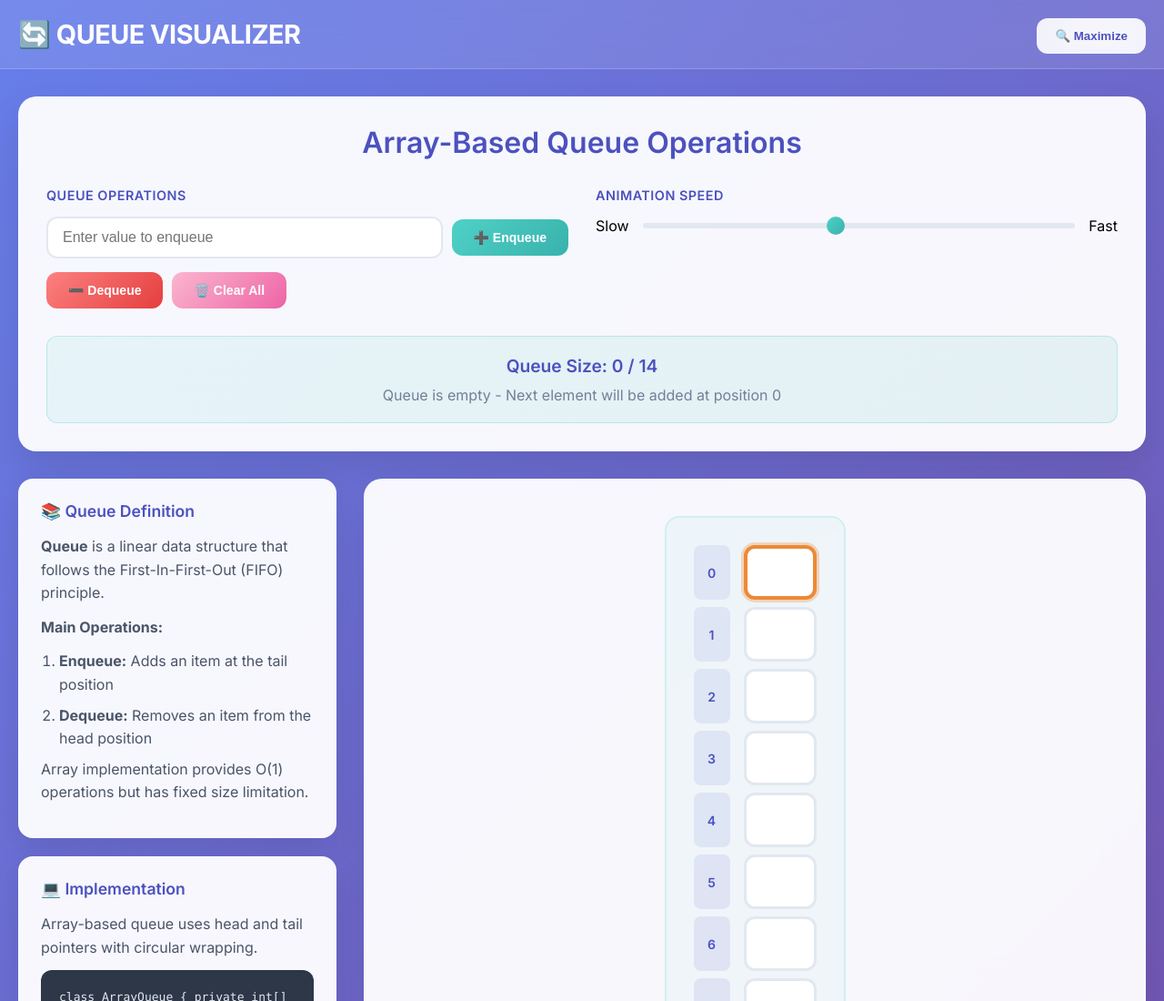
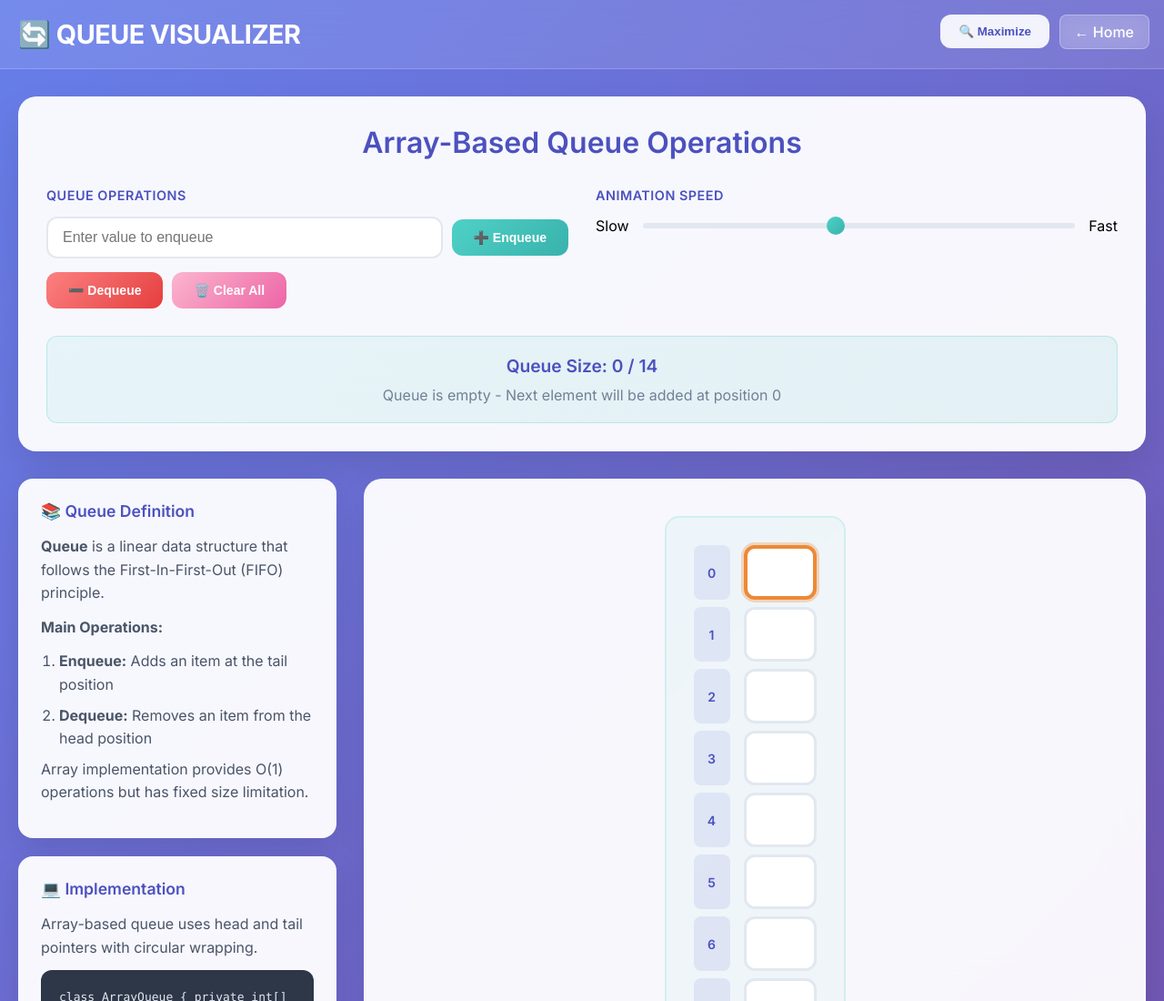
Before and after one commit to luwigidapo/FinalAlgorithmVisual, a plain HTML site: page Sorting/queue.html in a window 1280 px wide. Shown: the top 1100 px of the page at 91% size. Drawn offline with Linux system fonts and the light colour scheme.

Commit message:
Update queue.html

```diff
--- a/Sorting/queue.html
+++ b/Sorting/queue.html
@@ -50,20 +50,30 @@
             letter-spacing: -0.5px;
         }
 
-        .home-btn {
-            background: rgba(255, 255, 255, 0.15);
+
+        #mainlink {
+            position: absolute;
+            top: 1rem;
+            right: 1rem;
+            z-index: 10;
+        }
+
+        #mainlink a {
+            display: inline-flex;
+            align-items: center;
+            padding: 0.5rem 1rem;
+            background: rgba(255, 255, 255, 0.2);
             color: white;
-            padding: 10px 20px;
-            border: none;
-            border-radius: 25px;
+            text-decoration: none;
+            border-radius: 0.5rem;
             font-weight: 500;
-            cursor: pointer;
             transition: all 0.3s ease;
             backdrop-filter: blur(10px);
+            border: 1px solid rgba(255, 255, 255, 0.3);
         }
 
-        .home-btn:hover {
-            background: rgba(255, 255, 255, 0.25);
+        #mainlink a:hover {
+            background: rgba(255, 255, 255, 0.3);
             transform: translateY(-2px);
         }
 
@@ -525,15 +535,18 @@
         }
 
         .maximize-btn {
-            position: fixed;
-            top: 20px;
-            right: 20px;
-            z-index: 1000;
+            position: absolute;
+            top: 1rem;
+            right: 1rem;
+            z-index: 10;
+            display: inline-flex;
+            align-items: center;
+            margin-right: 110px;
             background: rgba(255, 255, 255, 0.9);
             backdrop-filter: blur(10px);
             border: none;
             border-radius: 12px;
-            padding: 12px 20px;
+            padding: 11px 20px;
             font-weight: 600;
             cursor: pointer;
             transition: all 0.3s ease;
@@ -553,6 +566,7 @@
         .maximized .main-content {
             grid-template-columns: 1fr;
         }
+
     </style>
 </head>
 <body>
@@ -560,9 +574,10 @@
         <div class="container">
             <div class="header-content">
                 <h1 class="logo">🔄 QUEUE VISUALIZER</h1>
-                <button class="home-btn" onclick="window.location.href='../../index.html'">
-                    🏠 Home
-                </button>
+            </div>
+            <button class="maximize-btn" id="maximize-btn">🔍 Maximize</button>
+            <div id="mainlink">
+                <a href="../index.html">← Home</a>
             </div>
         </div>
     </div>
@@ -683,8 +698,6 @@
             </div>
         </div>
     </div>
-
-    <button class="maximize-btn" id="maximize-btn">🔍 Maximize</button>
 
     <script>
         const arrayContainer = document.querySelector("#array-container");
```
